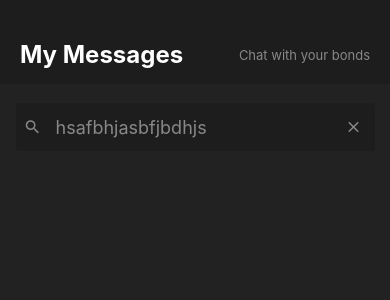
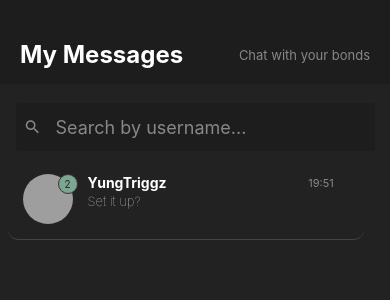
Before and after one commit to flynntraeger/merge, a React Native app in the folder merge/: screen / in a window 390 px wide. Both pictures are taken after a click on the button 195 px from the left and 806 px from the top of the page. Shown: the top 300 px of the page. Built offline with nearby package versions, Linux system fonts and the light colour scheme; grey boxes are pictures that could not be loaded; some icons are missing.

Commit message:
Update DMsScreen.js

```diff
--- a/merge/screens/DMsScreen.js
+++ b/merge/screens/DMsScreen.js
@@ -9,8 +9,8 @@ const profiles = require('../components/Profile/profiles.json')
 
 export default function DMsScreen({ route, navigation}) {
     const params = route.params;
-    const [searchText, setSearchText] = useState("hsafbhjasbfjbdhjs");
-
+    const [searchText, setSearchText] = useState("");
+    console.log(profiles.user.messages_with[0])
     return (
         <View style={styles.container}>
           <TopBar title="My Messages" desc="Chat with your bonds"/>
```
